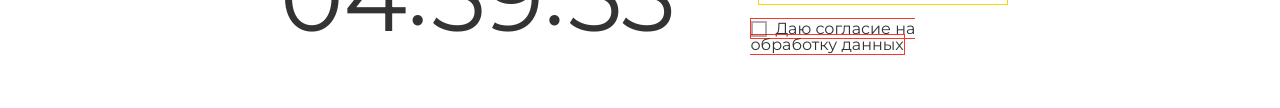
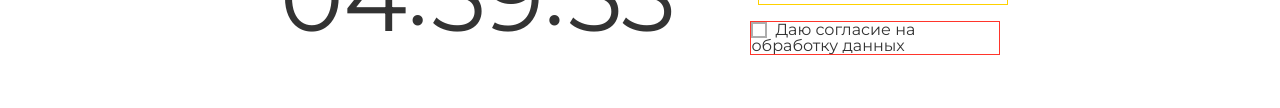
Before and after one commit to EHOTb/webdad, a website: page index.html in a window 1280 px wide. Both pictures are taken after a click on the element "Заказать со скидой". Shown: the part 4437-4545 px from the top of the page. Drawn offline with Linux system fonts and the light colour scheme.

Commit message:
fix:validation form3

```diff
--- a/css/prices.css
+++ b/css/prices.css
@@ -178,6 +178,10 @@
     margin-right: auto;
 }
 
+.prices__item-button a {
+    color: var(--main);
+}
+
 @media(max-width:768px) {
     .prices__item-button {
         font-size: 1.8rem;
--- a/index.html
+++ b/index.html
@@ -689,7 +689,7 @@
                         <div class="order__button button">Заказать со скидой</div>
                         <div class="order__guess-content">
                             <input type="checkbox" class="order-guess " id="guess" name="iRead">
-                            <label for="guess" class="order__label field">Даю согласие на обработку данных</label>
+                            <label for="guess" class="order__label ">Даю согласие на обработку данных</label>
                         </div>
                     </div>
                 </div>
--- a/js/script.js
+++ b/js/script.js
@@ -157,19 +157,16 @@ timer();
 function validateForm() {
     let form = document.querySelector(".order");
     let button = form.querySelector(".order__button");
-    // let name = form.querySelector(".order__name");
-    // let tel = form.querySelector(".order__tel");
-    // let region = form.querySelector(".order__region-content");
-    // let city = form.querySelector(".order__city-content");
+    let confirmDiv = form.querySelector(".order__guess-content");
     let fields = form.querySelectorAll(".field");
-    let confirm = form.querySelector(".order__label ");
+    let confirm = form.querySelector("#guess");
 
     button.style.backgroundColor = "gray";
 
     button.addEventListener("click", function() {
+        confirmDiv.classList.remove("order__red");
         for (elem of fields) {
             elem.classList.remove("order__red");
-            console.log(fields);
         }
 
         for (el of fields) {
@@ -177,11 +174,16 @@ function validateForm() {
                 el.classList.add("order__red");
             }
         }
-        for (el1 of fields) {
-            if (!el1.classList.contains("order__red")) {
-                button.style.backgroundColor = "red";
+        if (!confirm.checked) {
+            confirmDiv.classList.add("order__red");
+        }
+        if (confirm.checked) {
+            console.log(form.getElementsByClassName("order__red").length);
+            if (form.getElementsByClassName("order__red").length == 0) {
+                button.style.backgroundColor.remove = "gray";
             }
         }
+
         console.log(confirm.checked);
     });
 }
```
